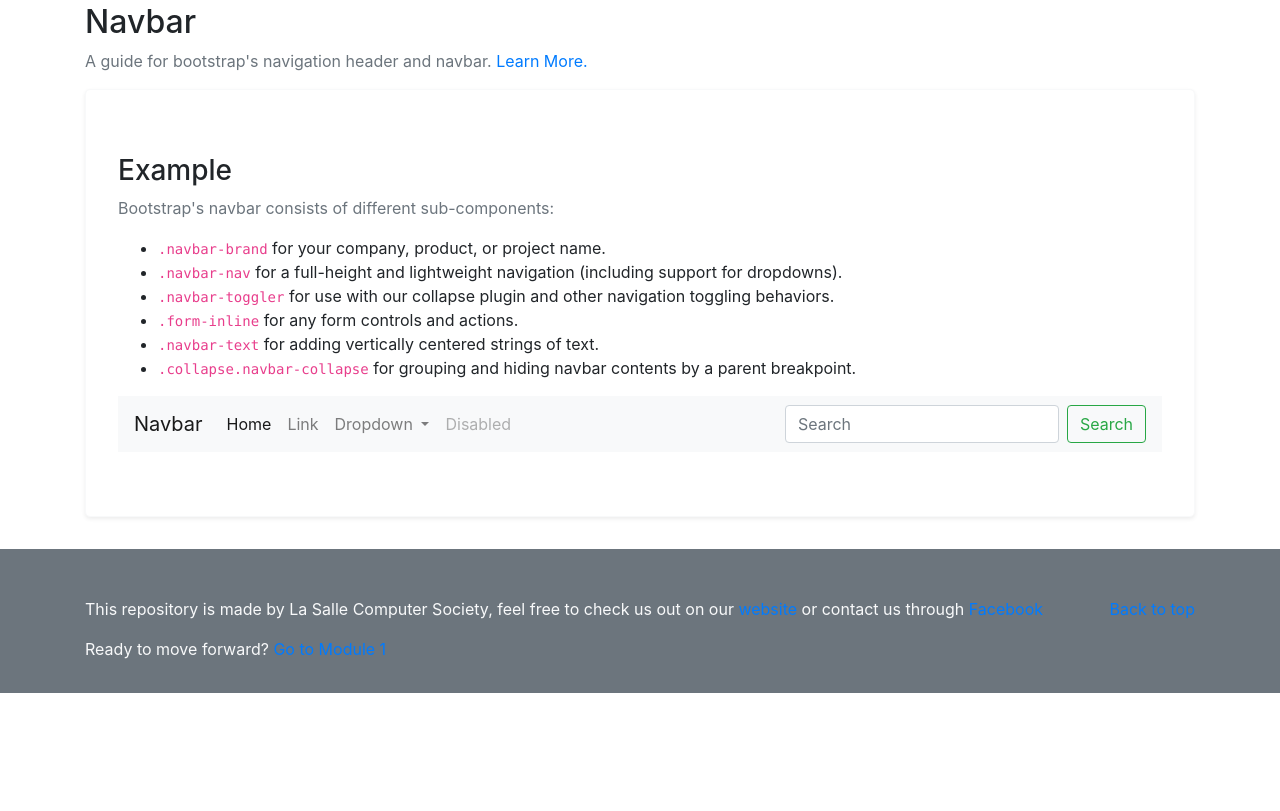
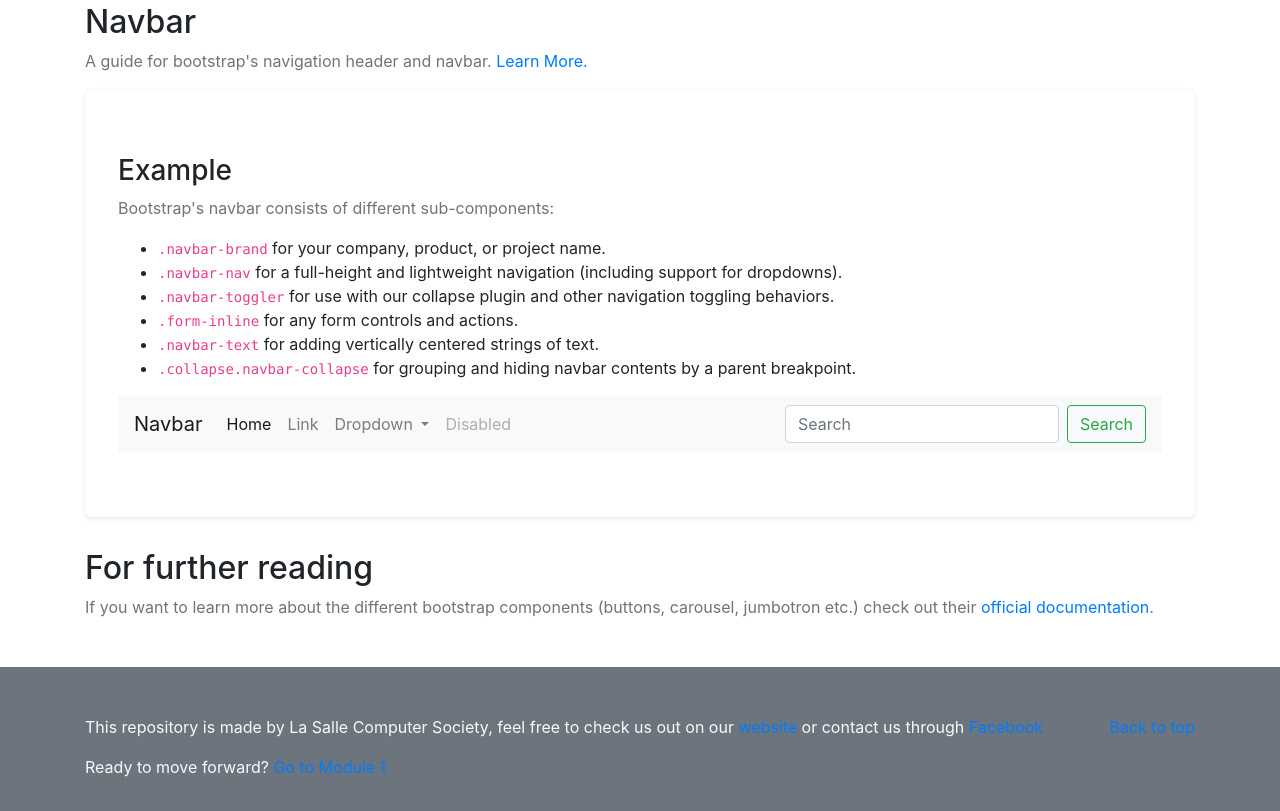
Before and after one commit to XunylYasna/LSCS-Bootstrap-4-Materials, a plain HTML site: page Modules/module3.html in a window 1280 px wide. Shown: the part 3035-3846 px from the top of the page. Before the commit the page ends 3728 px from the top, so only its background shows below. Drawn offline with nearby package versions, Linux system fonts and the light colour scheme.

Commit message:
added further reading

```diff
--- a/Modules/module3.html
+++ b/Modules/module3.html
@@ -272,6 +272,11 @@
         </div>
     </section>
 
+    <section class = "container mb-5">
+        <h2>For further reading</h2>
+        <p class ="text-secondary">If you want to learn more about the different bootstrap components (buttons, carousel, jumbotron etc.) check out their <a href="https://getbootstrap.com/docs/4.0/getting-started/introduction/" target="_blank">official documentation</a>.</p>
+    </section>
+
     <footer class="text-light bg-secondary py-3 pt-5">
         <div class="container">
             <p class="float-right">
```
